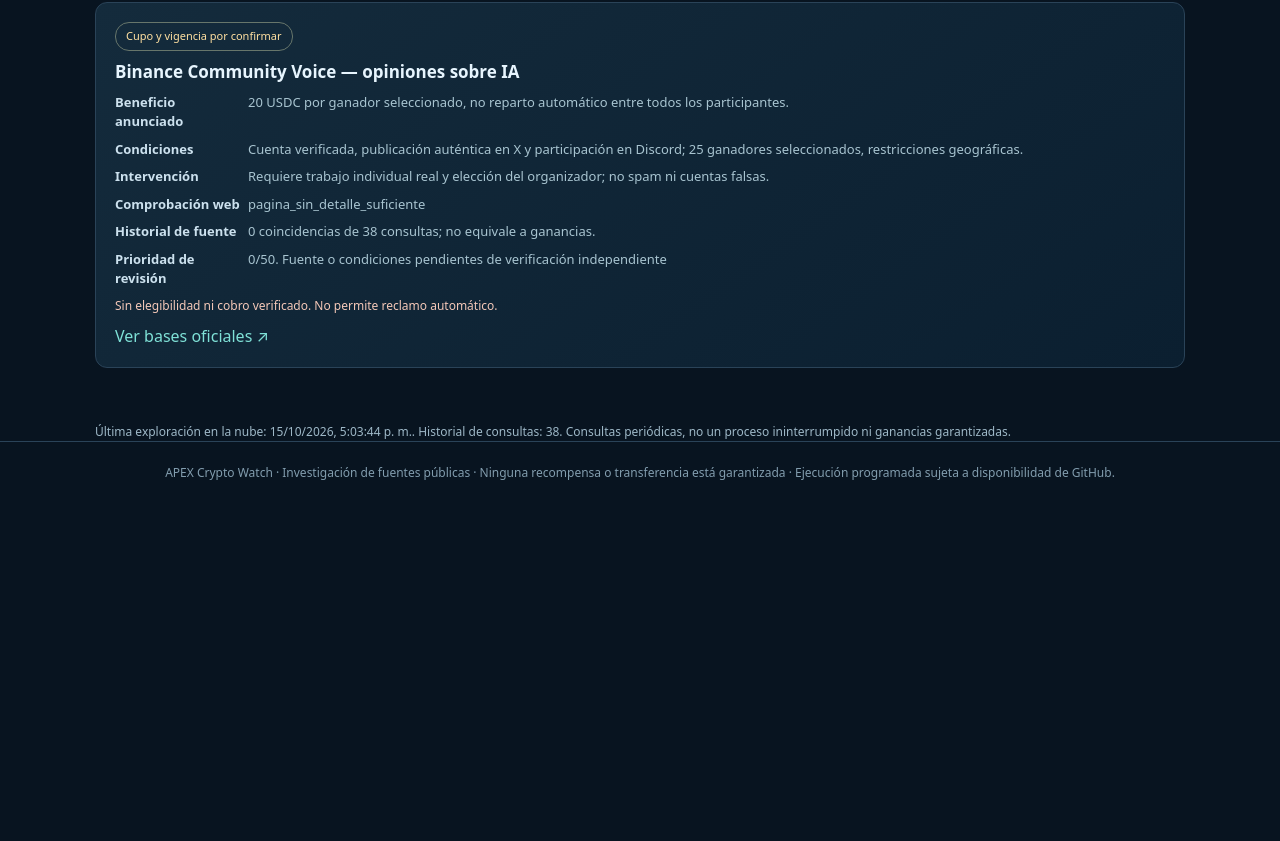
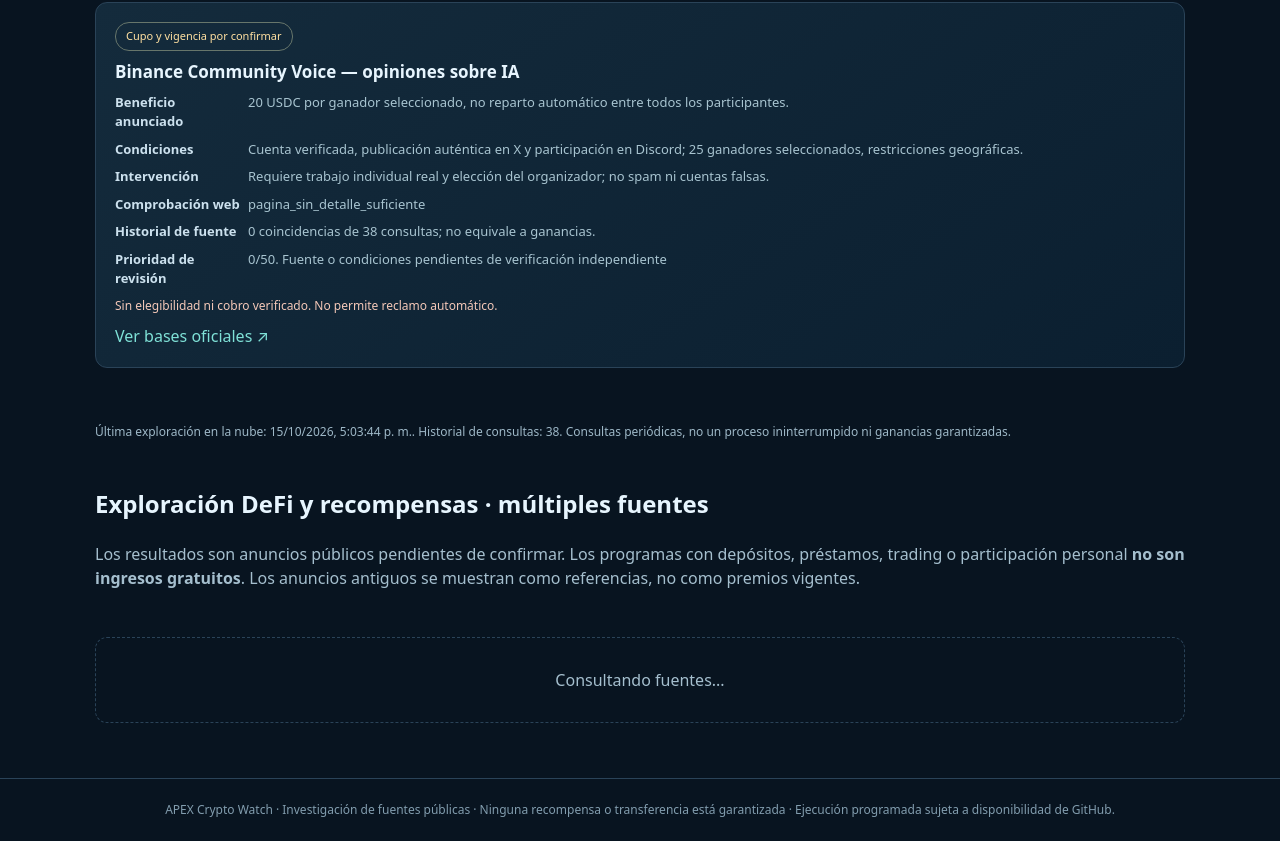
Before and after one commit to apxsolutionspe/Apex_Manager, a website: page apex-global-intelligence-swarm/crypto.html in a window 1280 px wide. Shown: the part 1449-2290 px from the top of the page. Before the commit the page ends 1953 px from the top, so only its background shows below. Drawn offline with Linux system fonts and the light colour scheme.

Commit message:
feat(crypto): expose bounded DeFi multi-source findings separately from verified rewards

```diff
--- a/apex-global-intelligence-swarm/crypto.html
+++ b/apex-global-intelligence-swarm/crypto.html
@@ -7,5 +7,12 @@
 <div class="grid" id="metrics" aria-live="polite"><div class="metric"><span>Estado</span><strong style="font-size:15px">Cargando...</strong></div></div>
 <div class="notice">🔒 <b>Solo lectura:</b> nunca compartir frase semilla ni conectar una billetera a enlaces desconocidos. Los programas pueden requerir KYC, participación personal, límites regionales y cupos. Ningún activo «perdido» se considera libre de dueño.</div>
 <div class="toolbar"><strong>Recompensas rastreadas</strong><div><button data-filter="todas" aria-pressed="true">Todas</button> <button data-filter="plazo_por_confirmar" aria-pressed="false">Plazo por confirmar</button> <button data-filter="plazo_finalizado" aria-pressed="false">Terminadas</button></div></div>
-<div id="results" class="items" aria-live="polite"></div><div id="updated" class="status"></div></main><footer>APEX Crypto Watch · Investigación de fuentes públicas · Ninguna recompensa o transferencia está garantizada · Ejecución programada sujeta a disponibilidad de GitHub.</footer>
+<div id="results" class="items" aria-live="polite"></div><div id="updated" class="status"></div>
+<section aria-labelledby="discovery-title">
+<h2 id="discovery-title" style="margin-top:45px">Exploración DeFi y recompensas · múltiples fuentes</h2>
+<p>Los resultados son anuncios públicos pendientes de confirmar. Los programas con depósitos, préstamos, trading o participación personal <strong>no son ingresos gratuitos</strong>. Los anuncios antiguos se muestran como referencias, no como premios vigentes.</p>
+<div id="discovery-metrics" class="grid" aria-live="polite"></div>
+<div id="discovery" class="items" aria-live="polite"><div class="empty">Consultando fuentes...</div></div>
+<div id="discovery-updated" class="status"></div>
+</section></main><footer>APEX Crypto Watch · Investigación de fuentes públicas · Ninguna recompensa o transferencia está garantizada · Ejecución programada sujeta a disponibilidad de GitHub.</footer>
 <script type="module" src="./crypto-page.js"></script></body></html>
```
